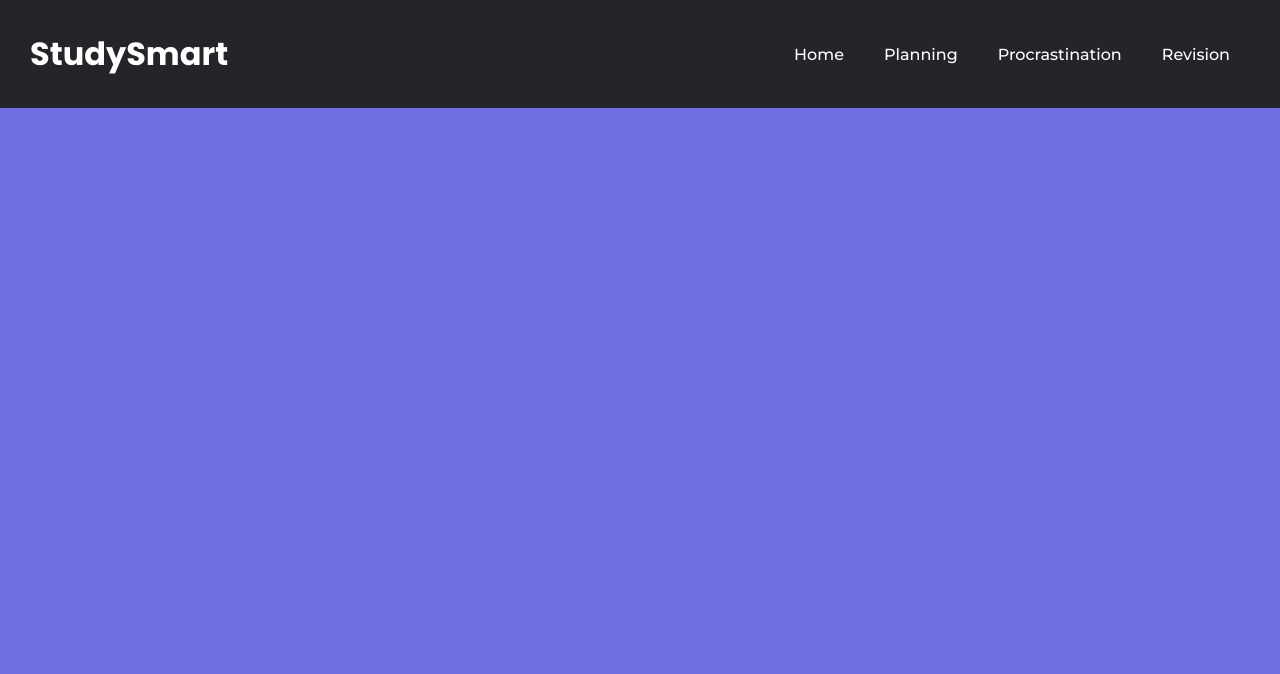
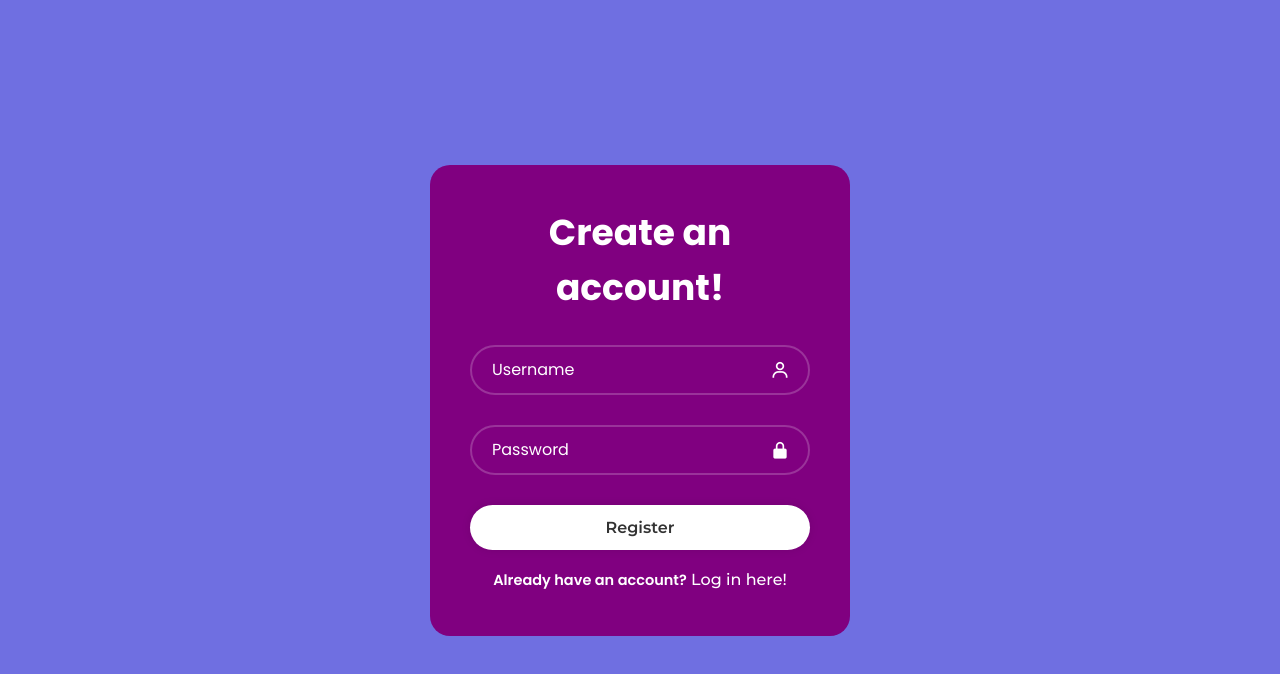
Before and after one commit to MichaelC609/StudySmartApp, a React (Create React App) app in the folder studentapp/: page /signup in a window 1280 px wide. Shown: the top 674 px of the page. Built offline with nearby package versions, Linux system fonts and the light colour scheme.

Commit message:
edited login and signup pages and established routes

```diff
--- a/studentapp/src/App.js
+++ b/studentapp/src/App.js
@@ -1,10 +1,20 @@
 import Login from "./Login";
 import Signup from "./Signup";
-import Home from "./Navbar";
+import Home from "./Landing";
+import Landing from "./Landing";
+import { BrowserRouter } from "react-router-dom";
+import {Routes, Route} from 'react-router'
 
 function App() {
   return (
-    <Home />
+    <BrowserRouter>
+      <Routes>
+        <Route path="/" element={<Landing />} />
+        <Route path="/home" element={<Home />} />
+        <Route path="/login" element={<Login />} />
+        <Route path="/signup" element={<Signup />} />
+      </Routes>
+  </BrowserRouter>
   );
 }
 
--- /dev/null
+++ b/studentapp/src/Landing.js
@@ -0,0 +1,13 @@
+import '../src/Navbar'
+import Navbar from './Navbar'
+
+function Landing()
+{
+	return(
+		<>
+			<Navbar />
+		</>
+	);
+}
+
+export default Landing
--- a/studentapp/src/Navbar.css
+++ b/studentapp/src/Navbar.css
@@ -3,9 +3,6 @@
 *
 {
 	box-sizing: border-box;
-	margin: 0;
-	padding: 0;
-	background-color: #24252a;
 }
 
 li, a, button
@@ -48,5 +45,5 @@ header
 
 .navLinks li a:hover
 {
-	color: #0008a9;
+	color: yellow;
 }
--- a/studentapp/src/Navbar.js
+++ b/studentapp/src/Navbar.js
@@ -1,6 +1,6 @@
 import '../src/Navbar.css'
 
-function Home()
+function Navbar()
 {
 	return(
 		<>
@@ -8,7 +8,7 @@ function Home()
 				<h1>StudySmart</h1>
 				<nav>
 					<ul className="navLinks">
-					<li><a href="#">Home</a></li>
+						<li><a href="">Home</a></li>
 						<li><a href="#">Planning</a></li>
 						<li><a href="#">Procrastination</a></li>
 						<li><a href="#">Revision</a></li>
@@ -19,4 +19,4 @@ function Home()
 	);
 }
 
-export default Home
+export default Navbar
--- a/studentapp/src/Signup.js
+++ b/studentapp/src/Signup.js
@@ -6,7 +6,7 @@ function Signup()
 		<>
 			<link href='https://unpkg.com/boxicons@2.1.4/css/boxicons.min.css' rel='stylesheet'></link>
 			<div className='wrapper'>
-				<h1>Sign up!</h1>
+				<h1>Create an account!</h1>
 
 				<div className='input-box'>
 						<input type='text'
@@ -19,6 +19,14 @@ function Signup()
 					placeholder='Password' required />
 					<i class='bx bxs-lock-alt' ></i>
 				</div>
+
+				<button className='btn' type='submit'> Register </button>
+
+				<div className='signUp-link'>
+					<p>Already have an account?
+						<a href='#'> Log in here!</a>
+					</p>
+				</div>
 			</div>
 		</>
 	);
```
Also changed, not shown: studentapp/src/Landing.css (added). Lines whose indentation alone changed are shown as unchanged.
